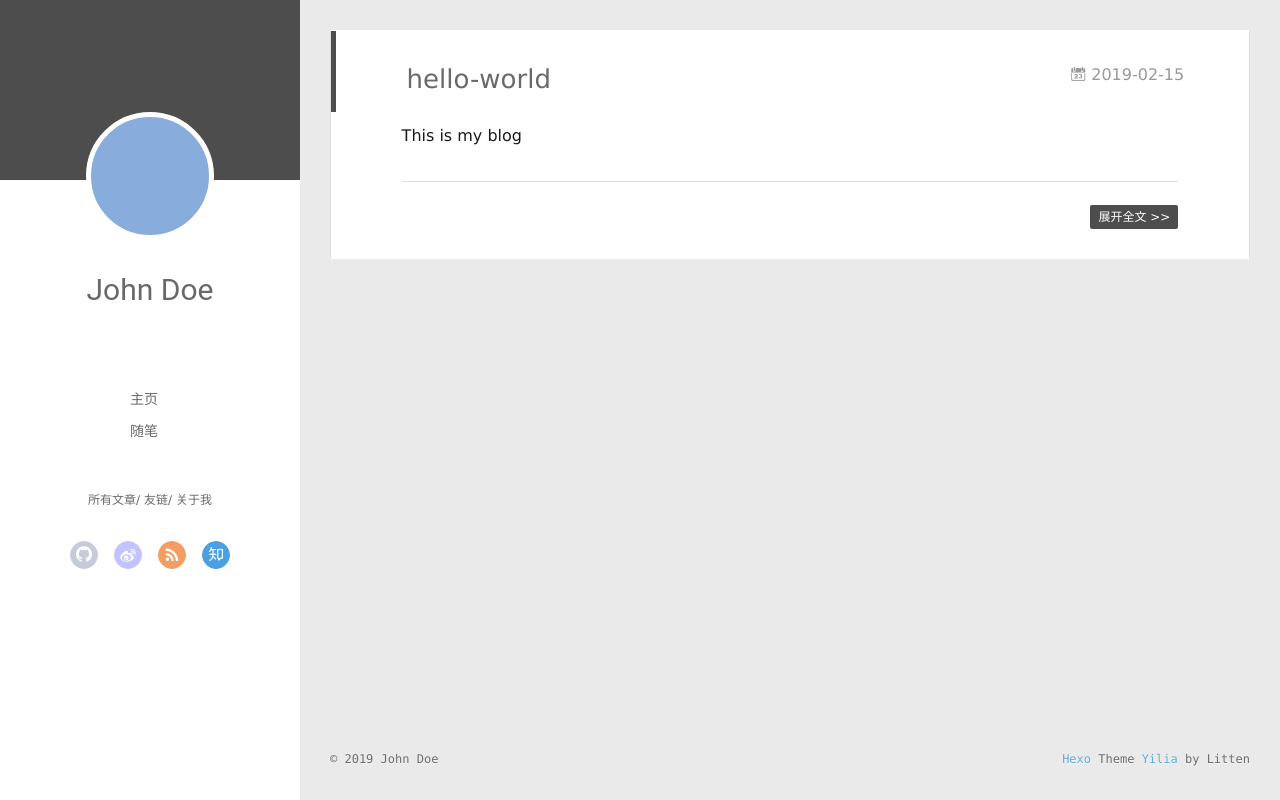
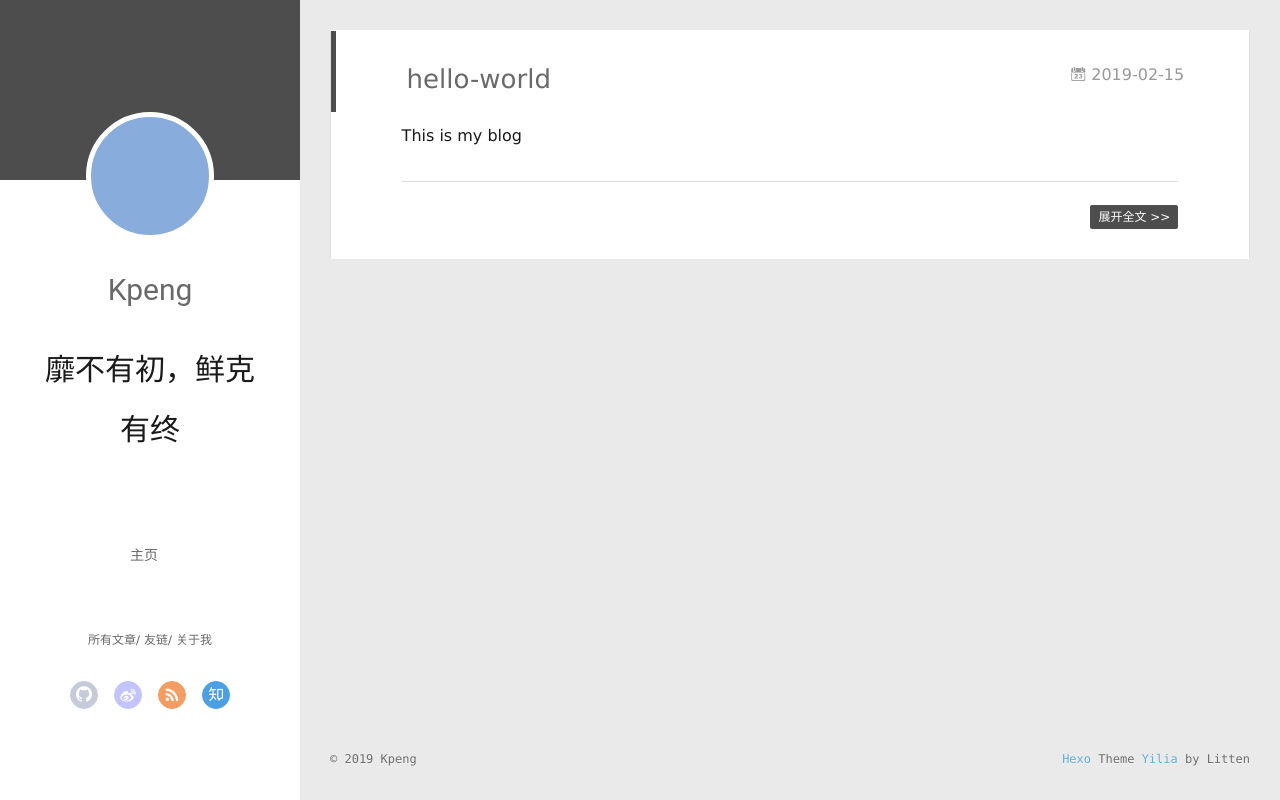
Before and after one commit to smithgoo/smithgoo.github.io, a plain HTML site: page index.html in a window 1280 px wide. Drawn offline with Linux system fonts and the light colour scheme; no server answers.

Commit message:
Site updated: 2019-02-16 13:35:05

```diff
--- a/index.html
+++ b/index.html
@@ -46,17 +46,14 @@
 			<img src class="js-avatar">
 		</a>
 		<hgroup>
-		  <h1 class="header-author"><a href="/">John Doe</a></h1>
+      <h1 class="header-author"><a href="/">Kpeng</a></h1>
+      <h1 class="header-author js-header-author">靡不有初，鲜克有终</h1>
 		</hgroup>
 
 
 		<nav class="header-menu">
 			<ul>
-
-				<li><a href="/">主页</a></li>
-
-				<li><a href="/tags/随笔/">随笔</a></li>
-
+				<li><a href="https://github.com/smithgoo">主页</a></li>
 			</ul>
 		</nav>
 		<nav class="header-smart-menu">
@@ -104,7 +101,8 @@
 				<img src class="js-avatar">
 			</div>
 			<hgroup>
-			  <h1 class="header-author js-header-author">John Doe</h1>
+        <h1 class="header-author js-header-author">Kpeng</h1>
+        <h1 class="header-author js-header-author">靡不有初，鲜克有终</h1>
 			</hgroup>
 
 
@@ -225,7 +223,7 @@
   <div class="outer">
     <div id="footer-info">
     	<div class="footer-left">
-    		&copy; 2019 John Doe
+    		&copy; 2019 Kpeng
     	</div>
       	<div class="footer-right">
       		<a href="http://hexo.io/" target="_blank">Hexo</a>  Theme <a href="https://github.com/litten/hexo-theme-yilia" target="_blank">Yilia</a> by Litten
```
